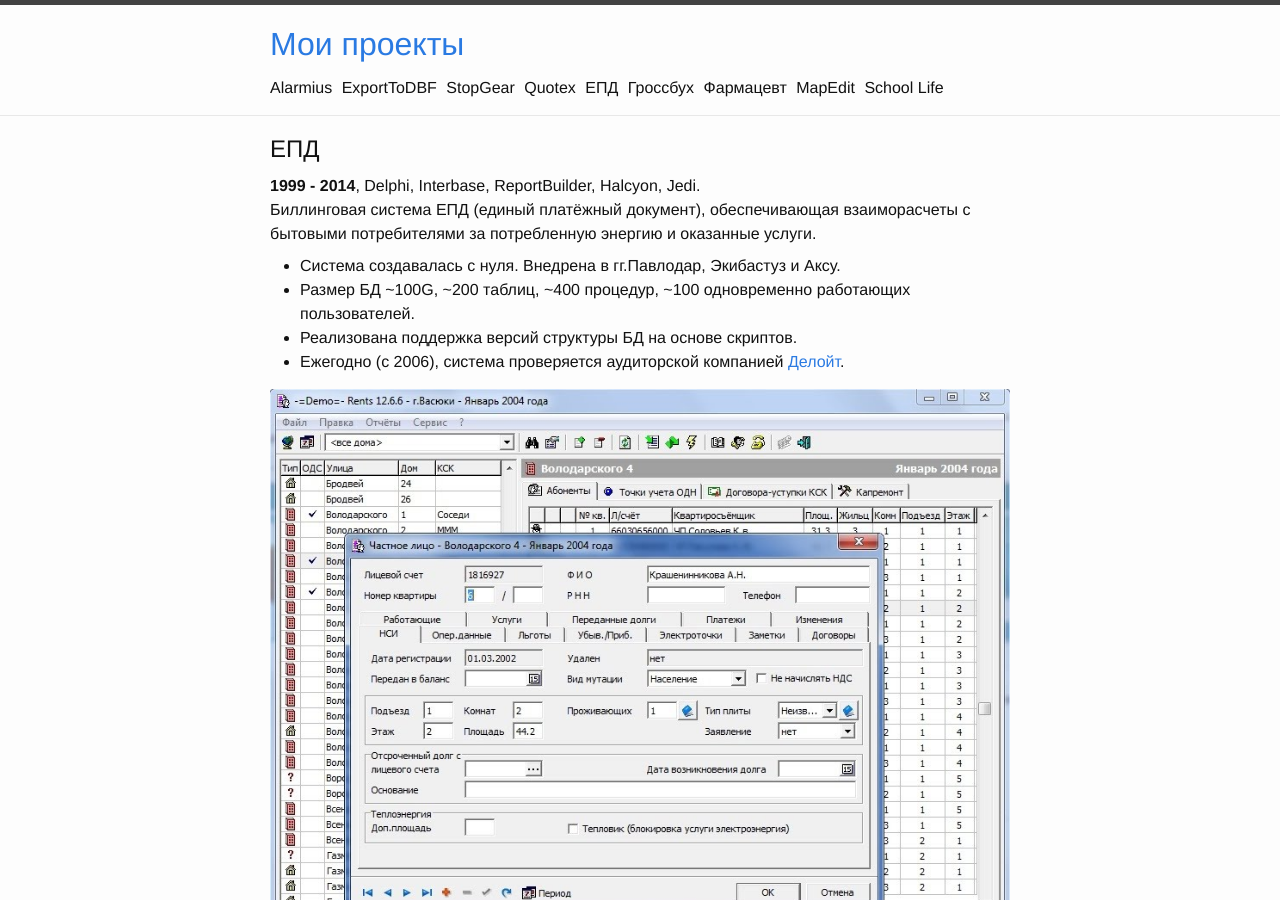
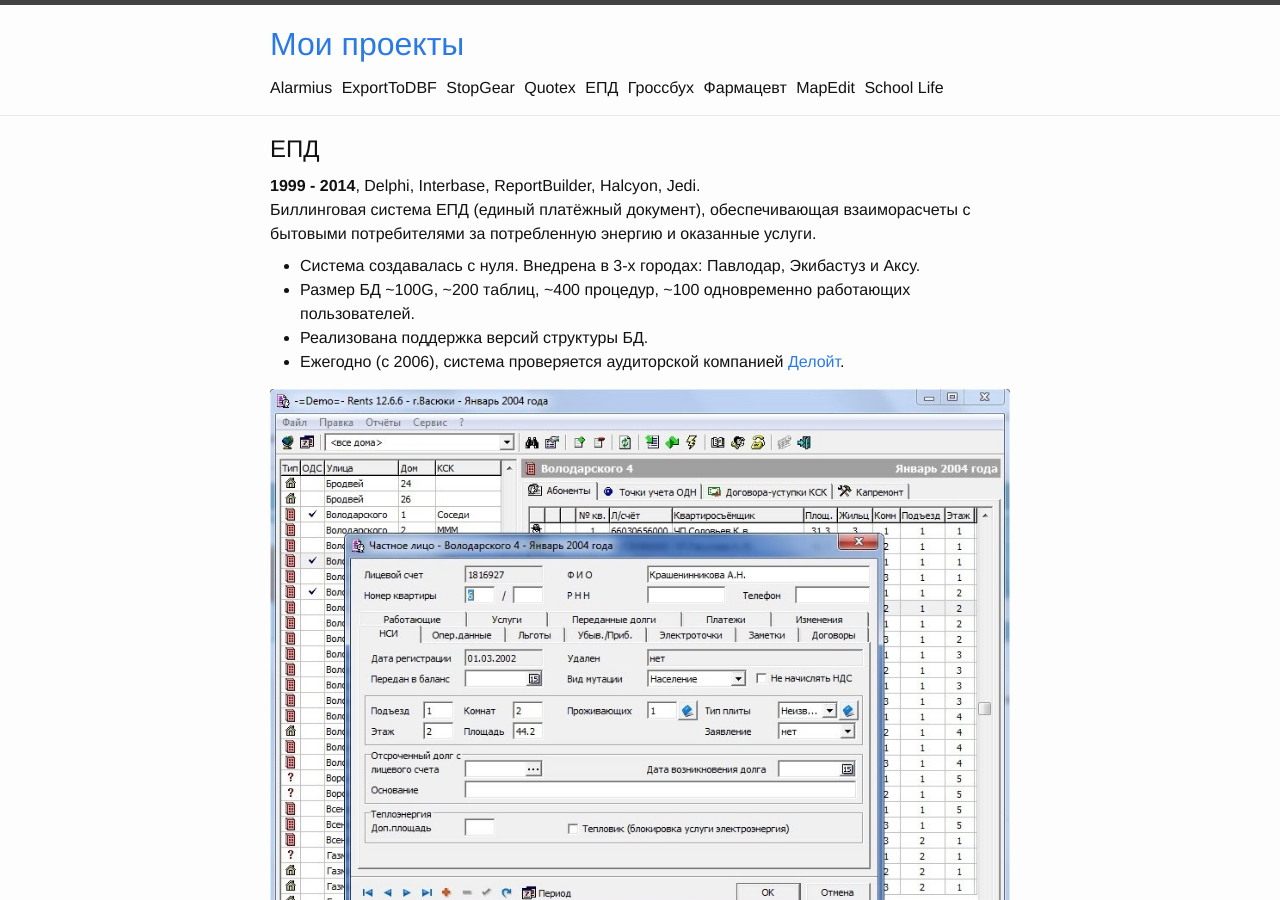
Before and after one commit to Sikambr/projects, a Jekyll site: the page built from epd.md, in a window 1280 px wide and 900 px high. Built offline with Jekyll 4.4.1, drawn with Linux system fonts in a browser that asks for light colours.

Commit message:
first commit

```diff
--- a/epd.md
+++ b/epd.md
@@ -8,9 +8,9 @@ permalink: /epd/
 
 Биллинговая система ЕПД (единый платёжный документ), обеспечивающая взаиморасчеты с бытовыми потребителями за потребленную энергию и оказанные услуги.
 
-* Система создавалась с нуля. Внедрена в гг.Павлодар, Экибастуз и Аксу.
+* Система создавалась с нуля. Внедрена в 3-х городах: Павлодар, Экибастуз и Аксу.
 * Размер БД ~100G, ~200 таблиц, ~400 процедур, ~100 одновременно работающих пользователей.
-* Реализована поддержка версий структуры БД на основе скриптов.
+* Реализована поддержка версий структуры БД.
 * Ежегодно (с 2006), система проверяется аудиторской компанией [Делойт](https://www2.deloitte.com/ru/ru.html).
 
 ![Абоненты]({{ site.baseurl }}/images/epd-rents-abons.jpg)
```
